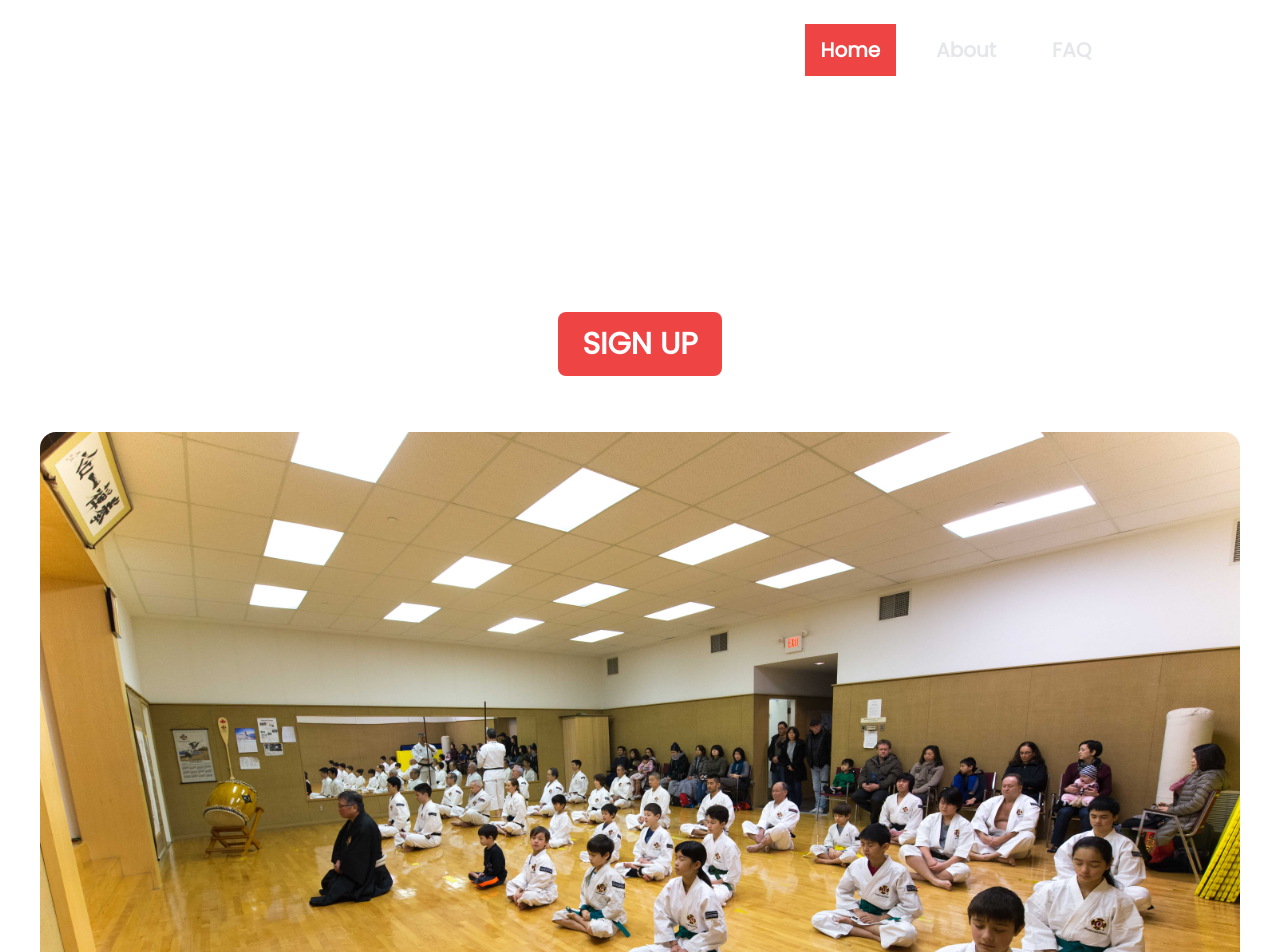
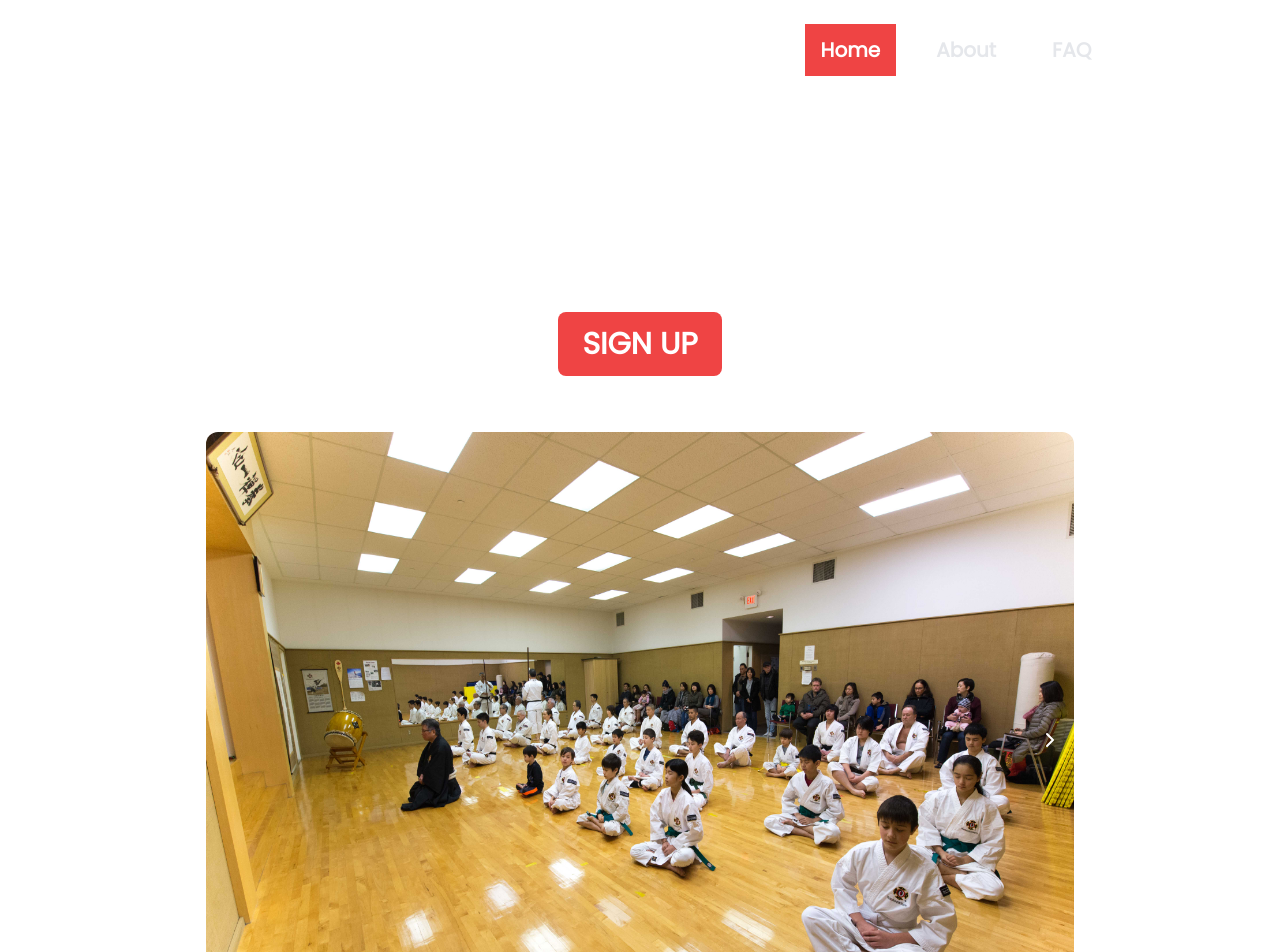
Before and after one commit to jamestariga/Non-Profit-Project, a React (Vite) app: page / in a window 1280 px wide. Shown: the top 952 px of the page. Built offline with nearby package versions, Linux system fonts and the light colour scheme.

Commit message:
🔥 Completed the home page

```diff
--- a/src/Page/Home/Home.tsx
+++ b/src/Page/Home/Home.tsx
@@ -1,13 +1,27 @@
+import { useState } from 'react'
+import useEventListener from '../../hooks/useEventListener'
 import Location from '../../Components/Location'
+import Carousel from '../../Components/Carousel'
 
-const headerPic = new URL('/images/1.jpg', import.meta.url).href
-const programPic = new URL('/images/6.jpg', import.meta.url).href
-const benefitPic = new URL('/images/20.jpg', import.meta.url).href
+import programPic from '/images/6.jpg'
+import benefitPic from '/images/20.jpg'
 
 const Home = () => {
+  const [isVisible, setIsVisible] = useState<boolean>(true)
+
+  const handleVisibilityChange = () => {
+    if (document.visibilityState === 'visible') {
+      setIsVisible(true)
+    } else {
+      setIsVisible(false)
+    }
+  }
+
+  useEventListener('visibilitychange', handleVisibilityChange)
+
   return (
     <>
-      <header className='flex flex-col gap-4 items-center justify-center space-y-10 px-6 lg:px-10 w-full h-full'>
+      <header className='flex flex-col gap-4 items-center justify-center space-y-10 pb-8 px-6 lg:px-10 w-full h-full'>
         <div className='flex flex-col items-center justify-center space-y-8 w-full'>
           <h1 className='text-4xl lg:text-6xl text-center font-bold text-white'>
             Kempo For Kids & Youth Program
@@ -19,10 +33,8 @@ const Home = () => {
             Sign Up
           </button>
         </div>
-        <div className='flex items-center justify-center w-full'>
-          <div className='rounded-2xl overflow-hidden transition-all'>
-            <img className='w-full max-w-7xl' src={headerPic} alt='' />
-          </div>
+        <div className='flex items-center justify-center md:w-3/4'>
+          <Carousel isVisible={isVisible} />
         </div>
       </header>
       <section className='px-10 pb-10 flex flex-col justify-center items-center'>
```
